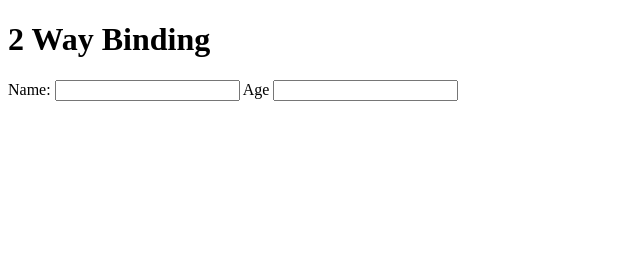
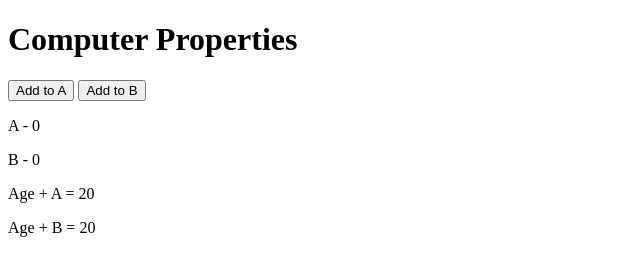
Before and after one commit to Patty1Export/vuejs2-tutorial, a plain HTML site: page index.html in a window 1280 px wide. Shown: the whole page, without its empty margins (0-640 px from the left). Drawn offline with nearby package versions, Linux system fonts and the light colour scheme.

Commit message:
Computed Properties

```diff
--- a/app.js
+++ b/app.js
@@ -1,15 +1,29 @@
 new Vue({
     el: '#vue-app',
     data:{
-        name:'',
-        age:'',
+       age:20,
+       a:0,
+       b:0,
     },
     methods: {
-      logName: function() {
-        this.name = "";
+    //Comment this method to run the computed property, still same functionality
+     /* addToA:function(){
+        console.log('addToA');
+        return this.a + this.age;
       },
-      logAge: function() {
-        console.log('you entered your age')
+      addToB:function(){
+        console.log('addToB');
+        return this.b + this.age;
+      }*/
+    },
+    computed: {
+      addToA:function(){
+        console.log('addToA');
+        return this.a + this.age;
       },
+      addToB:function(){
+        console.log('addToB');
+        return this.b + this.age;
+      }
     }
 });
--- a/index.html
+++ b/index.html
@@ -9,14 +9,15 @@
     <script src="https://cdn.jsdelivr.net/npm/vue@2/dist/vue.js"></script>
 </head>
 <body>
+
     <div id="vue-app">
-      <h1>2 Way Binding</h1>
-      <label>Name: </label>
-      <input type="text" v-model="name">
-      <span>{{ name }}</span>
-      <label>Age</label>
-      <input type="text" v-model="age">
-      <span>{{ age }}</span>
+      <h1>Computer Properties</h1>
+      <button v-on:click="a++">Add to A</button>
+      <button v-on:click="b++">Add to B</button>
+      <p> A - {{ a }}</p>
+      <p> B - {{ b }}</p>
+      <p>Age + A = {{addToA}}</p> <!--Remove parenthesis for the computed properties , still works -->
+      <p>Age + B = {{addToB}}</p>
     </div>
 
     <script src="app.js"></script>
```
